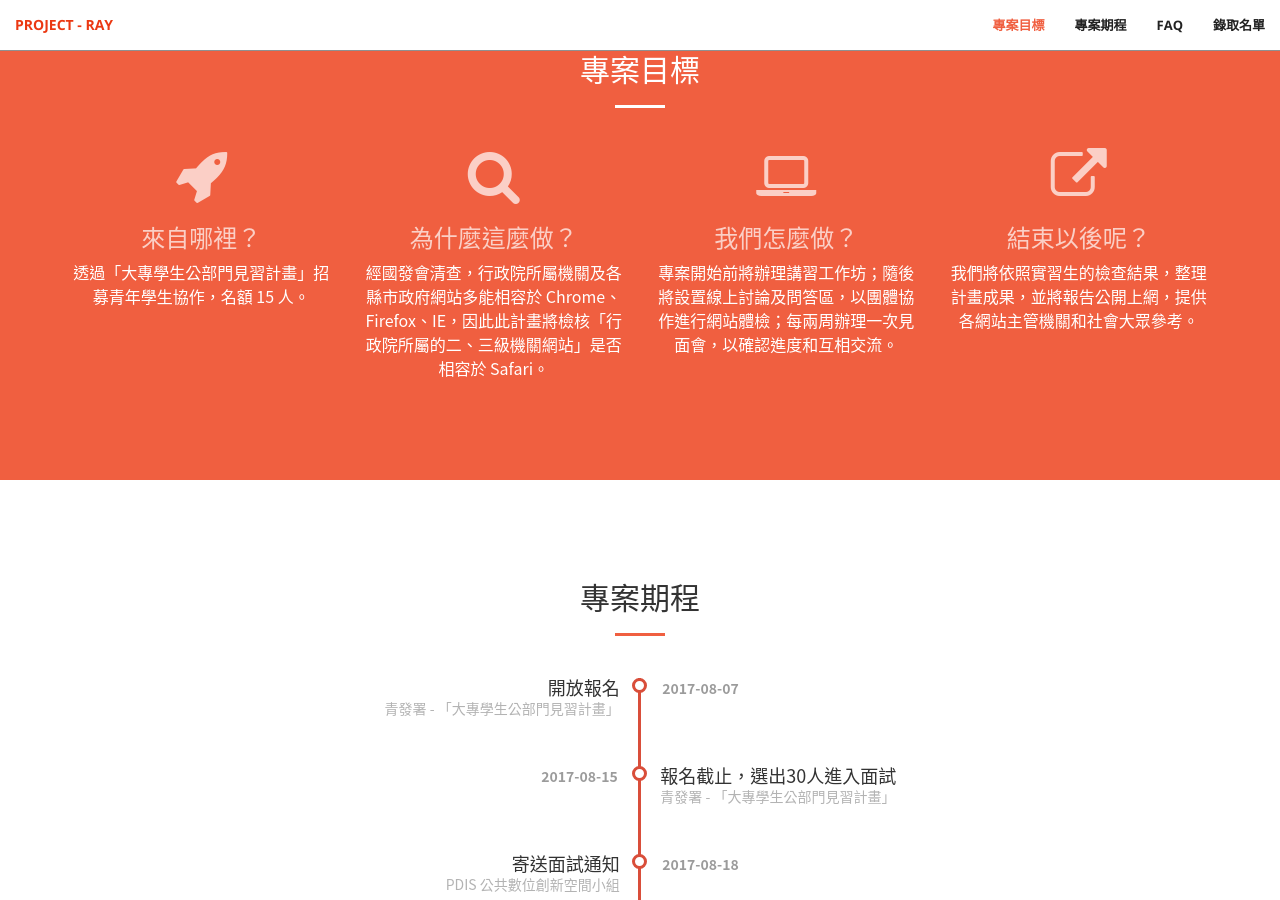
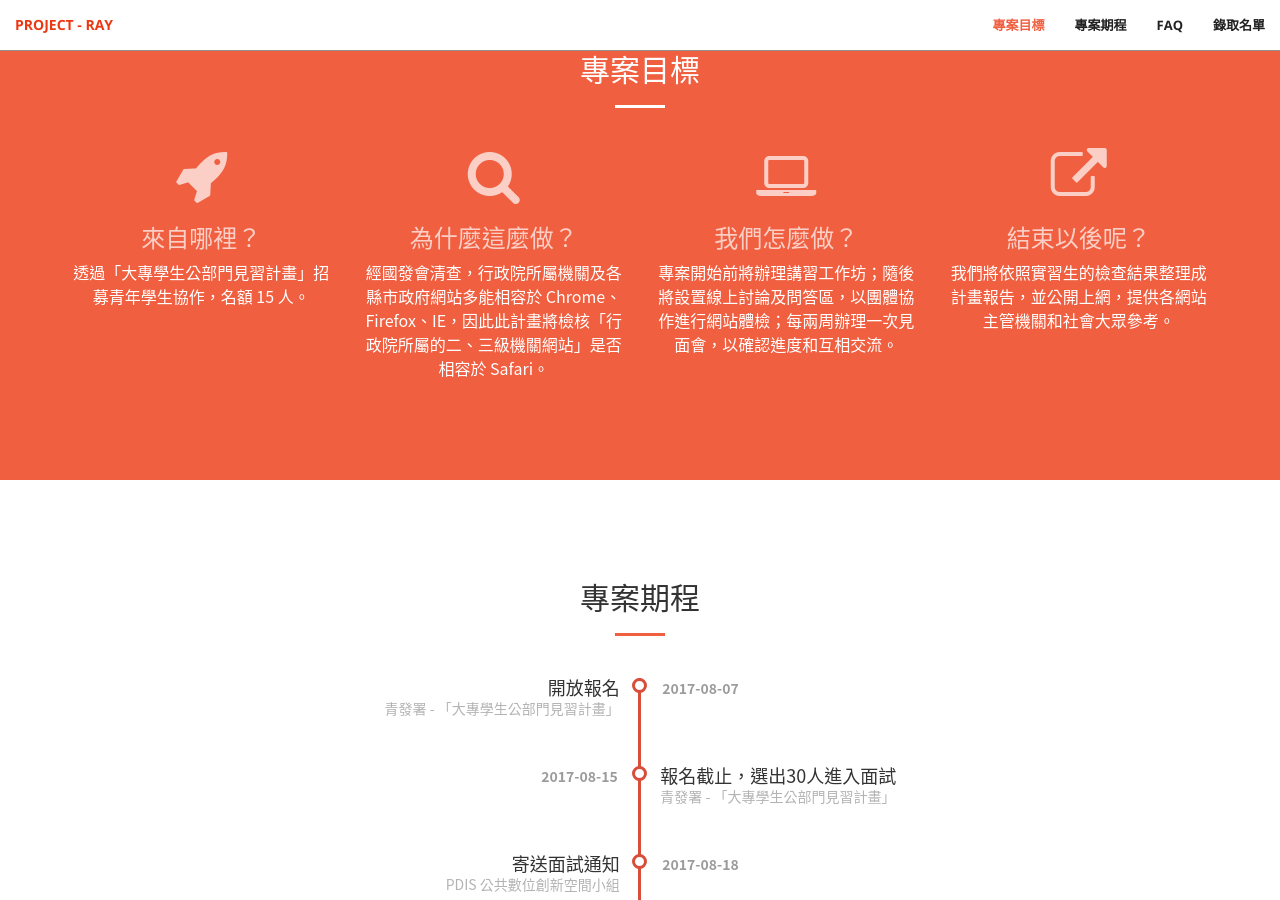
Before and after one commit to PDIS/ray2018, a Jekyll site: the page built from docs/index.html, in a window 1280 px wide and 900 px high, scrolled down 948 px. Built offline with Jekyll 4.4.1, drawn with Linux system fonts in a browser that asks for light colours.

Commit message:
Update intro.json

```diff
--- a/docs/_data/intro.json
+++ b/docs/_data/intro.json
@@ -19,7 +19,7 @@
         {
             "title": "結束以後呢？",
             "icon": "fa-external-link",
-            "content": "我們將依照實習生的檢查結果，整理計畫成果，並將報告公開上網，提供各網站主管機關和社會大眾參考。"
+            "content": "我們將依照實習生的檢查結果整理成計畫報告，並公開上網，提供各網站主管機關和社會大眾參考。"
         }
     ]
 }
```
